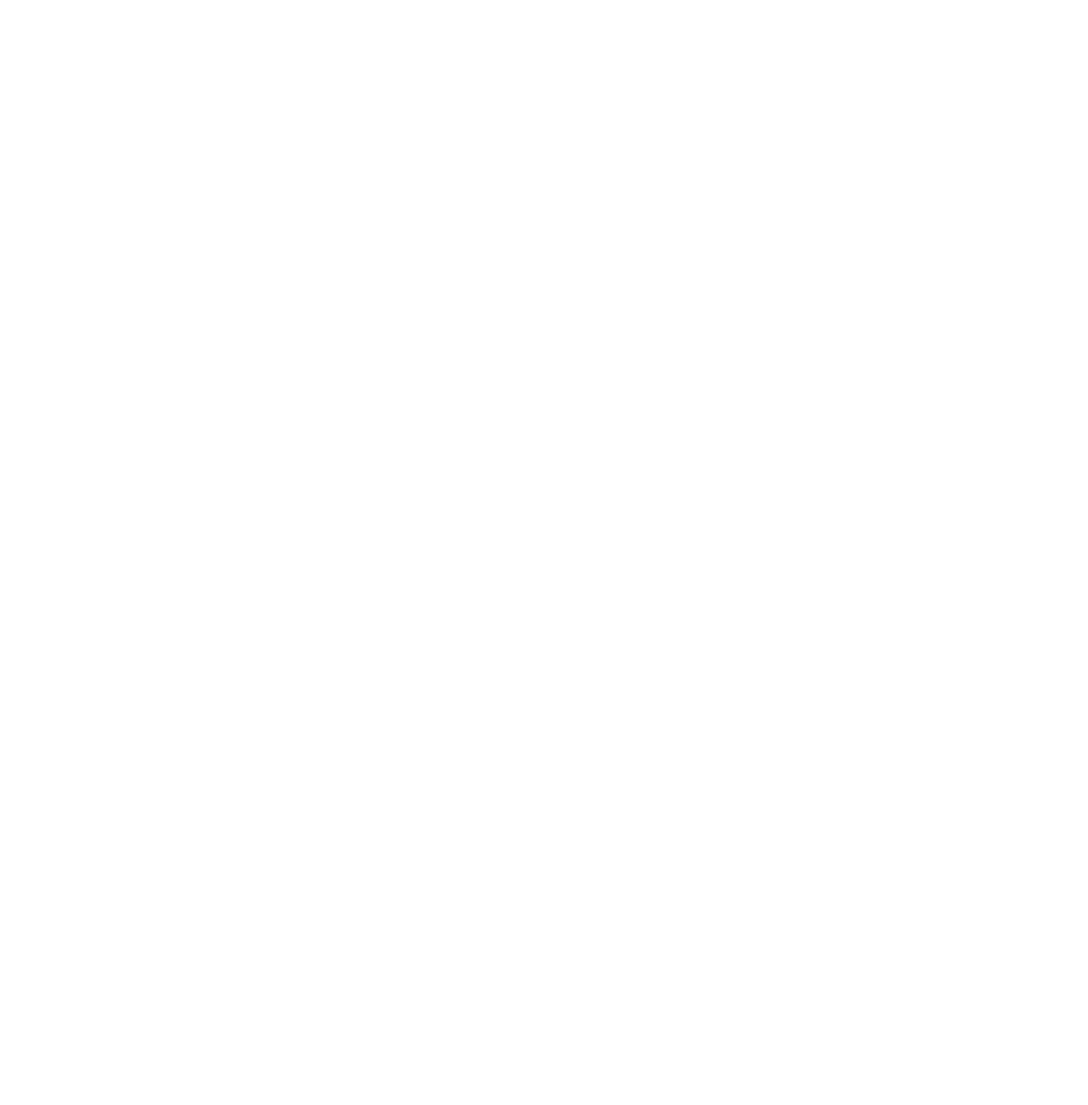
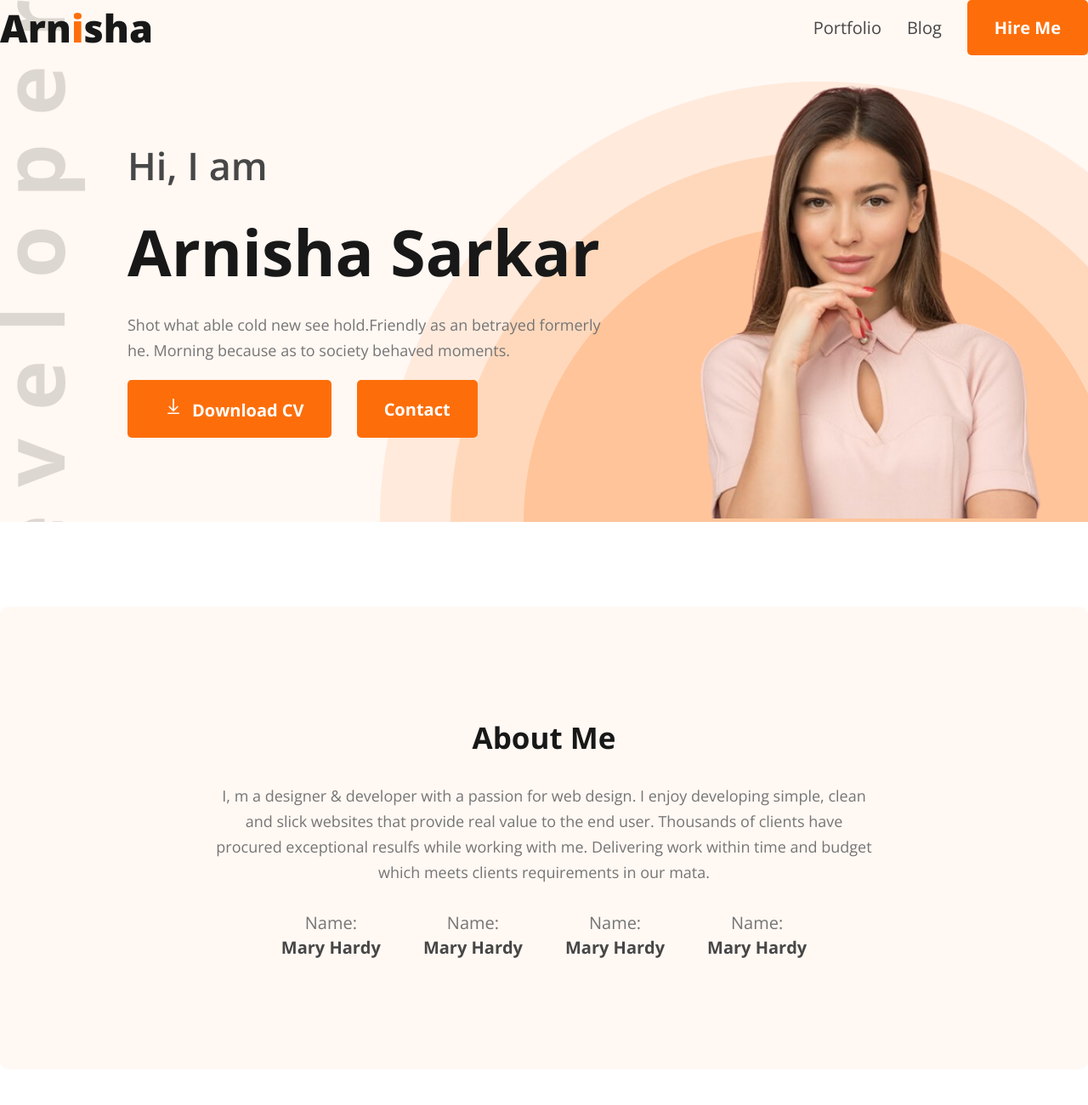
Before and after one commit to Arnisha233/project1-hmtl-css, a plain HTML site: page index.html in a window 1280 px wide. Shown: the top 1300 px of the page at 85% size. Before the commit the page ends 800 px from the top, so only its background shows below. Drawn offline with nearby package versions, Linux system fonts and the light colour scheme.

Commit message:
added nav and banner section

```diff
--- a/index.html
+++ b/index.html
@@ -5,15 +5,125 @@
     <meta charset="UTF-8">
     <meta name="viewport" content="width=device-width, initial-scale=1.0">
     <title>portfolio with html & css</title>
+    <link rel="stylesheet" href="style.css">
 </head>
 
 <body>
     <header>
+        <!-- i am just using normal html and css for this site -->
         <!-- nav bar start -->
+        <nav class="container">
+            <div>
+                <h2>Arn<span style="font-size: 45px;
+  font-weight: 800;
+  color: #fd6e0a;">i</span>sha</h2>
+            </div>
+            <div class="nav-item">
+                <li><a href="">Portfolio</a></li>
+                <li><a href="">Blog</a></li>
+                <button class="btn">Hire Me</button>
+            </div>
+        </nav>
+        <!-- nav bar end -->
 
-        <!-- nav bar end -->
+        <!-- banner section start -->
+        <section>
+            <div class="banner-content">
+                <div class="banner-text">
+                    <h2>Hi, I am</h2>
+                    <h1>Arnisha Sarkar</h1>
+                    <p>Shot what able cold new see hold.Friendly as an betrayed formerly he. Morning because as to
+                        society behaved moments.</p>
+                    <div class="dbl-btn">
+                        <button class="btn"><img style="width: 24px;
+height: 24px; padding: 0 10px;" src="./images/icons8-download-32.png" alt="">Download CV</button>
+                        <button class="btn">Contact</button>
+                    </div>
+                </div>
+                <div class="banner-img">
+                    <img src="./images/0f00c915fcaa9452476944b7a40fdf2059044eb0-removebg-preview.png" alt="">
+                </div>
+            </div>
+        </section>
+        <!-- banner section end -->
     </header>
-    <main></main>
+    <main>
+        <!-- about section start -->
+        <section class="container">
+            <div class="about-content">
+                <h2>About Me</h2>
+                <p>I, m a designer & developer with a passion for web design. I enjoy developing simple, clean and slick
+                    websites that provide real value to the end user. Thousands of clients have procured exceptional
+                    resulfs while working with me. Delivering work within time and budget which meets clients
+                    requirements in our mata.</p>
+                <div class="about-info">
+                    <div class="about-info-text">
+                        <p>Name:</p>
+                        <h5>Mary Hardy </h5>
+                    </div>
+                    <div class="about-info">
+                        <div class="about-info-text">
+                            <p>Name:</p>
+                            <h5>Mary Hardy </h5>
+                        </div>
+                        <div class="about-info">
+                            <div class="about-info-text">
+                                <p>Name:</p>
+                                <h5>Mary Hardy </h5>
+                            </div>
+                            <div class="about-info">
+                                <div class="about-info-text">
+                                    <p>Name:</p>
+                                    <h5>Mary Hardy </h5>
+                                </div>
+                            </div>
+                        </div>
+        </section>
+        <!-- about section end -->
+
+        <!-- what i do section start -->
+        <section class="container">
+            <div class="do-content">
+                <h2>What I do</h2>
+                <p>I have more than 10 years experience building software for clients all over the world. Below is a
+                    quick overview of my main technical skill sets and technologies i use. Want to find out more about
+                    my experience? Check out my online resume and project portfolio.</p>
+                <div class="do-skills">
+                    <div class="do-text">
+                        <img src="./images/icons/js.png" alt="">
+                        <h3>Vanilla JavaScript</h3>
+                        <p>List skill/technologies here. You can change the icon above to any of the 1500+ FontAwesome 5
+                            free icons available. Aenean commodo ligula eget dolor.</p>
+                    </div>
+                    <div class="do-text">
+                        <img src="./images/icons/js.png" alt="">
+                        <h3>Vanilla JavaScript</h3>
+                        <p>List skill/technologies here. You can change the icon above to any of the 1500+ FontAwesome 5
+                            free icons available. Aenean commodo ligula eget dolor.</p>
+                    </div>
+                    <div class="do-text">
+                        <img src="./images/icons/js.png" alt="">
+                        <h3>Vanilla JavaScript</h3>
+                        <p>List skill/technologies here. You can change the icon above to any of the 1500+ FontAwesome 5
+                            free icons available. Aenean commodo ligula eget dolor.</p>
+                    </div>
+                    <div class="do-text">
+                        <img src="./images/icons/js.png" alt="">
+                        <h3>Vanilla JavaScript</h3>
+                        <p>List skill/technologies here. You can change the icon above to any of the 1500+ FontAwesome 5
+                            free icons available. Aenean commodo ligula eget dolor.</p>
+                    </div>
+                </div>
+            </div>
+        </section>
+        <div>
+            <img src="./images/icons/js.png" alt="">
+            <h3>Vanilla JavaScript</h3>
+            <p>List skill/technologies here. You can change the icon above to any of the 1500+ FontAwesome 5
+                free icons available. Aenean commodo ligula eget dolor.</p>
+        </div>
+        <!-- what i do section end -->
+    </main>
     <footer></footer>
 </body>
 
--- a/style.css
+++ b/style.css
@@ -0,0 +1,214 @@
+/* google font*/
+@import url("https://fonts.googleapis.com/css2?family=Open+Sans:ital,wght@0,300..800;1,300..800&display=swap");
+* {
+  margin: 0;
+  padding: 0;
+}
+body {
+}
+/* shared style start */
+.container {
+  max-width: 1600px;
+  margin: 0 auto;
+}
+.btn {
+  border-radius: 5px;
+  background: #fd6e0a;
+  color: #fff;
+  font-family: "Open Sans";
+  font-size: 20px;
+  font-weight: 700;
+  padding: 19px 32px;
+  border: none;
+}
+/* shared style end */
+
+/* nav bar start */
+header {
+  background-image: url("./images/developer.png");
+  background-repeat: no-repeat;
+  background-position: bottom left center;
+  background-color: #fff8f3;
+}
+nav {
+  display: flex;
+  justify-content: space-between;
+  align-items: center;
+  margin-top: 30px;
+}
+nav h2 {
+  font-family: "Open Sans", sans-serif;
+  font-size: 45px;
+  font-weight: 800;
+  color: #181818;
+}
+nav .nav-item {
+  display: flex;
+  align-items: center;
+  gap: 30px;
+}
+.nav-item li {
+  list-style: none;
+}
+.nav-item a {
+  text-decoration: none;
+  color: #474747;
+  font-family: "Open Sans", sans-serif;
+  font-size: 20px;
+  font-weight: 400;
+}
+/* nav bar end */
+
+/* banner start */
+.banner-content {
+  background-image: url("./images/header_bg.png");
+  background-repeat: no-repeat;
+  background-position: bottom right;
+  display: flex;
+  justify-content: space-between;
+  align-items: center;
+}
+.banner-content img {
+  /* width: 584px;
+  height: 676px; */
+  width: 100%;
+  height: 100%;
+}
+.banner-text {
+  width: 50%;
+  padding-left: 150px;
+}
+.banner-text h2 {
+  color: #474747;
+  font-family: "Open Sans", sans-serif;
+  font-size: 45px;
+  font-weight: 600;
+  padding-bottom: 20px;
+}
+.banner-text h1 {
+  color: #181818;
+  font-family: "Open Sans", sans-serif;
+  font-size: 75px;
+  font-weight: 700;
+}
+.banner-text p {
+  color: #757575;
+  font-family: "Open Sans", sans-serif;
+  font-size: 18px;
+  font-weight: 400;
+  line-height: 30px;
+  padding: 20px 0;
+  width: 585px;
+}
+.banner-text .dbl-btn {
+  display: flex;
+  gap: 30px;
+}
+.banner-img {
+  width: 50%;
+}
+/* banner end */
+
+/* about section start */
+.about-content {
+  background-color: #fff8f3;
+  padding: 130px 157px;
+  text-align: center;
+  margin: 100px 0;
+  border-radius: 10px;
+}
+.about-content h2 {
+  color: #181818;
+  text-align: center;
+  font-family: "Open Sans", sans-serif;
+  font-size: 35px;
+  font-weight: 700;
+}
+.about-content p {
+  color: #757575;
+  text-align: center;
+  font-family: "Open Sans", sans-serif;
+  font-size: 18px;
+  font-weight: 400;
+  line-height: 30px;
+  width: 80%;
+  margin: 0 auto;
+  padding: 30px 0;
+}
+.about-content .about-info {
+  display: flex;
+  justify-content: center;
+  gap: 50px;
+}
+.about-content .about-info .about-info-text p {
+  color: #757575;
+  text-align: center;
+  font-family: "Open Sans", sans-serif;
+  font-size: 20px;
+  font-weight: 400;
+  padding: 0;
+}
+.about-content .about-info .about-info-text h5 {
+  color: #474747;
+  font-family: "Open Sans", sans-serif;
+  font-size: 20px;
+  font-weight: 700;
+}
+/* about section end */
+
+/* what i do section start */
+.do-content {
+  border: 3px solid red;
+  /* text-align: center; */
+}
+.do-content h2 {
+  color: #181818;
+  text-align: center;
+  font-family: "Open Sans", sans-serif;
+  font-size: 35px;
+  font-weight: 700;
+}
+.do-content p {
+  color: #757575;
+  text-align: center;
+  font-family: "Open Sans", sans-serif;
+  font-size: 18px;
+  font-weight: 400;
+  line-height: 30px;
+  width: 80%;
+  margin: 0 auto;
+  padding: 30px 0;
+}
+.do-skills {
+  width: 80%;
+  display: flex;
+  gap: 24px;
+  margin: 0 auto;
+  justify-content: space-between;
+  border: 2px solid aqua;
+}
+.do-skills .do-text {
+  border-radius: 5px;
+  border-radius: 5px;
+  background: #fff;
+  box-shadow: 0px 6px 50px 0px rgba(0, 0, 0, 0.06);
+  width: 267px;
+  border: 3px solid orange;
+  padding: 30px 20px;
+}
+.do-skills h3 {
+  color: #181818;
+  text-align: center;
+  font-family: "Open Sans";
+  font-size: 20px;
+  font-weight: 700;
+  padding-top: 20px;
+}
+.do-skills p {
+  color: #757575;
+  font-family: "Open Sans";
+  font-size: 16px;
+  font-weight: 400;
+  line-height: 28px;
+}
+/* what i do section end */
```
Also changed, not shown: images/0f00c915fcaa9452476944b7a40fdf2059044eb0-removebg-preview.png (added), images/developer.png (added), images/hardy.png (added), images/header_bg.png (added), images/icons/facebook.png (added), images/icons/insta.png (added), images/icons/js.png (added), images/icons/mongo.png (added), images/icons/nodejs.png (added), images/icons/react.png (added), images/icons/twitter.png (added), images/icons8-download-32.png (added), 1 other file.
